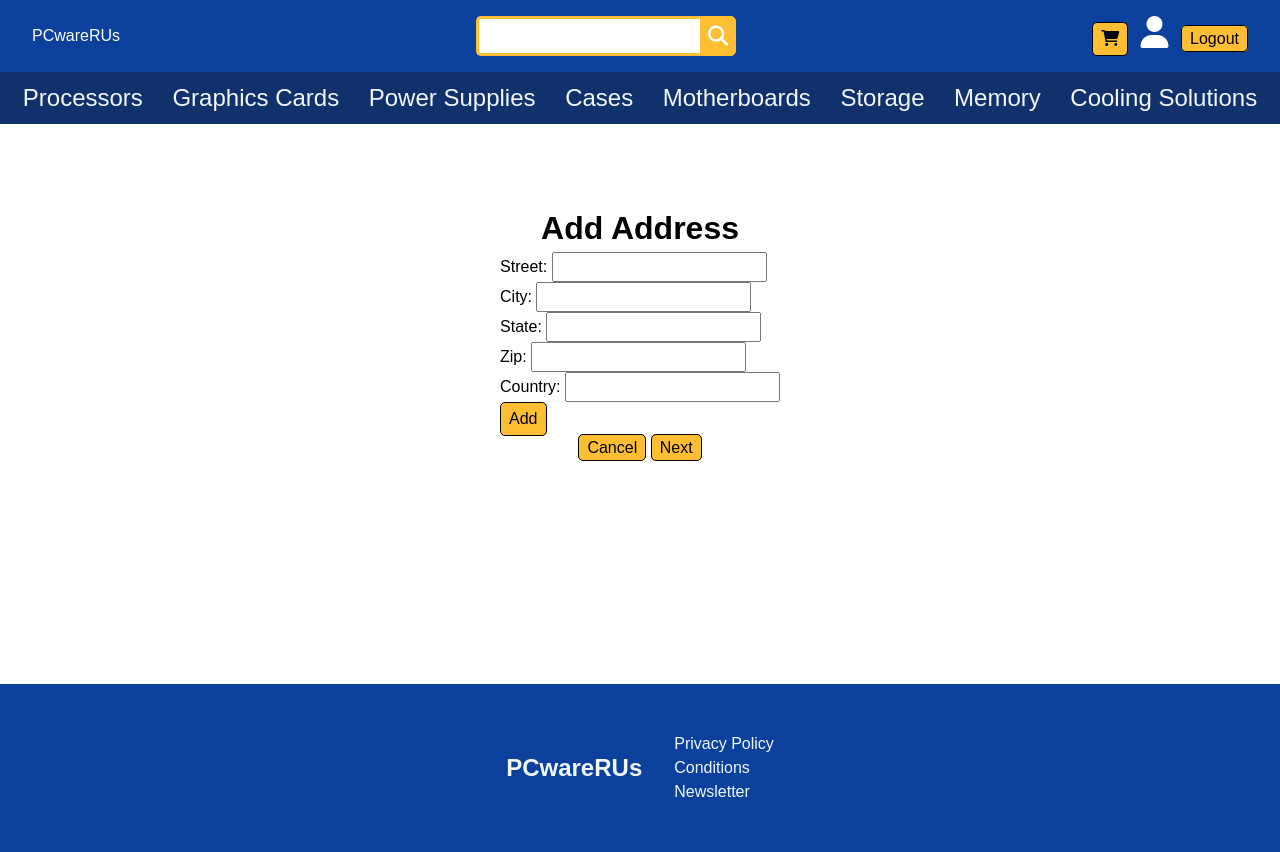
After one commit to alphaClass6143/CI_PP5_PCwareRUs, a Django app: page /user/add_address in a window 1280 px wide. The commit adds this page. Run offline with Django 4.2, Linux system fonts and the light colour scheme; the visitor is signed in with stand-in values (Sample User, id 1); data comes from the database, SQL or seed files in the repository; style sheets or scripts are compiled from the project's sources; some libraries are stand-ins or nearby versions.

Commit message:
Added add address and the view for it

```diff
--- a/pcwareurs/static/sass/styles.scss
+++ b/pcwareurs/static/sass/styles.scss
@@ -2,6 +2,11 @@
 @import "mixins.scss";
 @import "./reset.scss";
 
+
+a {
+    text-decoration: none;
+    color:inherit;
+}
 
 header {
     display: flex;
@@ -25,8 +30,6 @@ body {
     padding:0.5rem;
 
     a {
-        text-decoration: none;
-        color:inherit;
         transition: 0.3s;
         height:100%;
     }
@@ -139,7 +142,7 @@ footer {
 }
 
 .btn {
-
+    padding:0.25rem 0.5rem;
     transition:0.3s;
 }
 
@@ -153,14 +156,14 @@ footer {
     color:black;
     padding:0.25rem 0.5rem;
     border:1px solid black;
-    background-color: rgb(255, 166, 0);
+    background-color: $inverted-color;
     border-radius:5px;
 }
 
 .btn-primary:hover {
     cursor: pointer;
     transform: scale(1.05);
-    background-color: rgb(219, 143, 0);
+    background-color: rgb(255, 166, 0);
     transition:0.3s;
 }
 
--- a/pcwareurs/templates/base.html
+++ b/pcwareurs/templates/base.html
@@ -39,7 +39,7 @@
                 {% if user.user_picture %}
                         <a href="{% url 'user_overview' %}" class="btn" aria-label="Visit own profile"><img class="profile-icon" src="{{ user.user_picture }}" alt="Profile picture"></a>
                     {% else %}
-                        <a href="{% url 'user_overview' %}" class="btn" aria-label="Visit own profile"><i class="fa-solid fa-user fa-inverse fa-2x"></i>
+                        <a href="{% url 'user_overview' %}" class="btn" aria-label="Visit own profile"><i class="fa-solid fa-user fa-inverse fa-2x"></i></a>
                     {% endif %}
                     <a class="btn btn-primary" role="button" href="{% url 'account_logout' %}">Logout</a>
                 {% else %}
@@ -72,11 +72,11 @@
                         <h3>{{ item.product_name }}</h3>
                         <div class="cart-item-control">
                             <div class="cart-item-quantity">
-                                <button class="cart-item-quantity-minus" onclick="updateCart({{ key }}, {{ item.quantity}}-1)">
+                                <button class="cart-item-quantity-minus btn-primary" onclick="updateCart({{ key }}, {{ item.quantity}}-1)">
                                     <i class="fa-solid fa-minus"></i>
                                 </button>
                                 <input type="number" id="" value="{{ item.quantity }}" readonly>
-                                <button class="cart-item-quantity-plus" onclick="updateCart({{ key }}, {{ item.quantity}}+1)">
+                                <button class="cart-item-quantity-plus btn-primary" onclick="updateCart({{ key }}, {{ item.quantity}}+1)">
                                     <i class="fa-solid fa-plus"></i>
                                 </button>
                             </div>
--- /dev/null
+++ b/pcwareurs/templates/user/add_address.html
@@ -0,0 +1,40 @@
+{% extends "base.html" %}
+
+{% block content %}
+
+<main class="main">
+
+    <h1>Add Address</h1>
+    <form method="post" action="">
+        {% csrf_token %}
+        <div class="form-group">
+          <label for="delivery_street">Street: </label>
+          <input type="text" class="form-control" id="delivery_street" name="street" required>
+        </div>
+        <div class="form-group">
+          <label for="delivery_city">City: </label>
+          <input type="text" class="form-control" id="delivery_city" name="city" required>
+        </div>
+        <div class="form-group">
+          <label for="delivery_state">State: </label>
+          <input type="text" class="form-control" id="delivery_state" name="state" required>
+        </div>
+        <div class="form-group">
+          <label for="delivery_zip">Zip: </label>
+          <input type="text" class="form-control" id="delivery_zip" name="zip" required>
+        </div>
+        <div class="form-group">
+          <label for="delivery_country">Country: </label>
+          <input type="text" class="form-control" id="delivery_country" name="country" required>
+        </div>
+        <button type="submit" class="btn btn-primary">Add</button>
+      </form>
+
+    <div>
+        <a href="" class="btn btn-primary">Cancel</a>
+        <a href="" class="btn btn-primary">Next</a>
+    </div>
+
+</main>
+
+{% endblock %}
--- a/pcwareurs/user/models.py
+++ b/pcwareurs/user/models.py
@@ -24,7 +24,9 @@ class Address(models.Model):
         max_length=255
     )
 
-    zip = models.IntegerField()
+    zip = models.CharField(
+        max_length=32
+    )
 
     state = models.CharField(
         max_length=255
--- a/pcwareurs/user/urls.py
+++ b/pcwareurs/user/urls.py
@@ -7,4 +7,5 @@ from . import views
 
 urlpatterns = [
     path('user/user_overview', views.user_overview, name='user_overview'),
+    path('user/add_address', views.add_address, name='add_address'),
 ]
--- a/pcwareurs/user/views.py
+++ b/pcwareurs/user/views.py
@@ -1,4 +1,13 @@
-from django.shortcuts import render
+'''
+User views
+'''
+from datetime import datetime
+from django.shortcuts import render, redirect, get_object_or_404
+
+
+from user.forms import AddressForm
+
+from user.models import Address
 
 # Create your views here.
 def user_overview(request):
@@ -6,4 +15,34 @@ def user_overview(request):
     User overview
     '''
     if request.user.is_authenticated:
-        return render(request, 'user/user_overview.html')
+        address_list = Address.objects.filter(user=request.user, is_used=False)
+        return render(request, 'user/user_overview.html', {'address_list': address_list})
+
+
+def add_address(request):
+    '''
+    Adds address
+    '''
+
+    if request.user.is_authenticated:
+
+        if request.method == 'POST':
+
+            form = AddressForm(request.POST)
+
+            if form.is_valid():
+                Address.objects.create(
+                    user=request.user,
+                    street=form.cleaned_data['street'],
+                    city=form.cleaned_data['city'],
+                    state=form.cleaned_data['state'],
+                    zip=form.cleaned_data['zip'],
+                    country=form.cleaned_data['country']
+                )
+
+                return redirect('user_overview')
+            print(form.errors)
+            return render(request, 'user/add_address.html', {'error_message': 'Invalid input'})
+        return render(request, 'user/add_address.html')
+    # TODO: Add restricted access message
+    return redirect('home')
```
Also changed, not shown: pcwareurs/static/sass/sass/styles.css (+7 -4 lines), pcwareurs/templates/cart/cart.html (+4 -4 lines), pcwareurs/templates/user/user_overview.html (+10 -0 lines), pcwareurs/user/forms.py (added, +39 -0 lines), pcwareurs/templates/user/edit_address.html (added), pcwareurs/templates/user/view_address.html (added), pcwareurs/user/migrations/0003_alter_address_zip.py (added), 1 other file.
